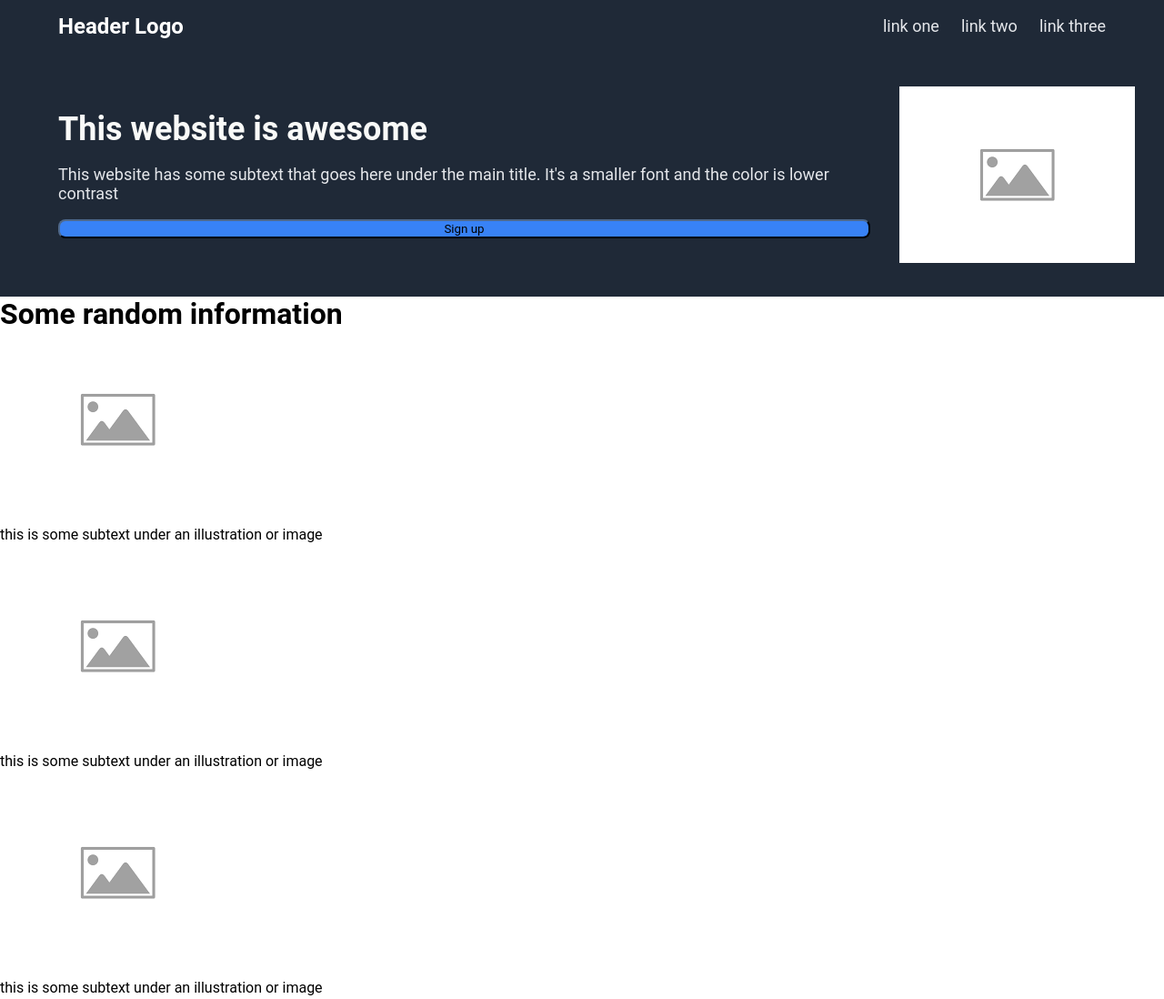
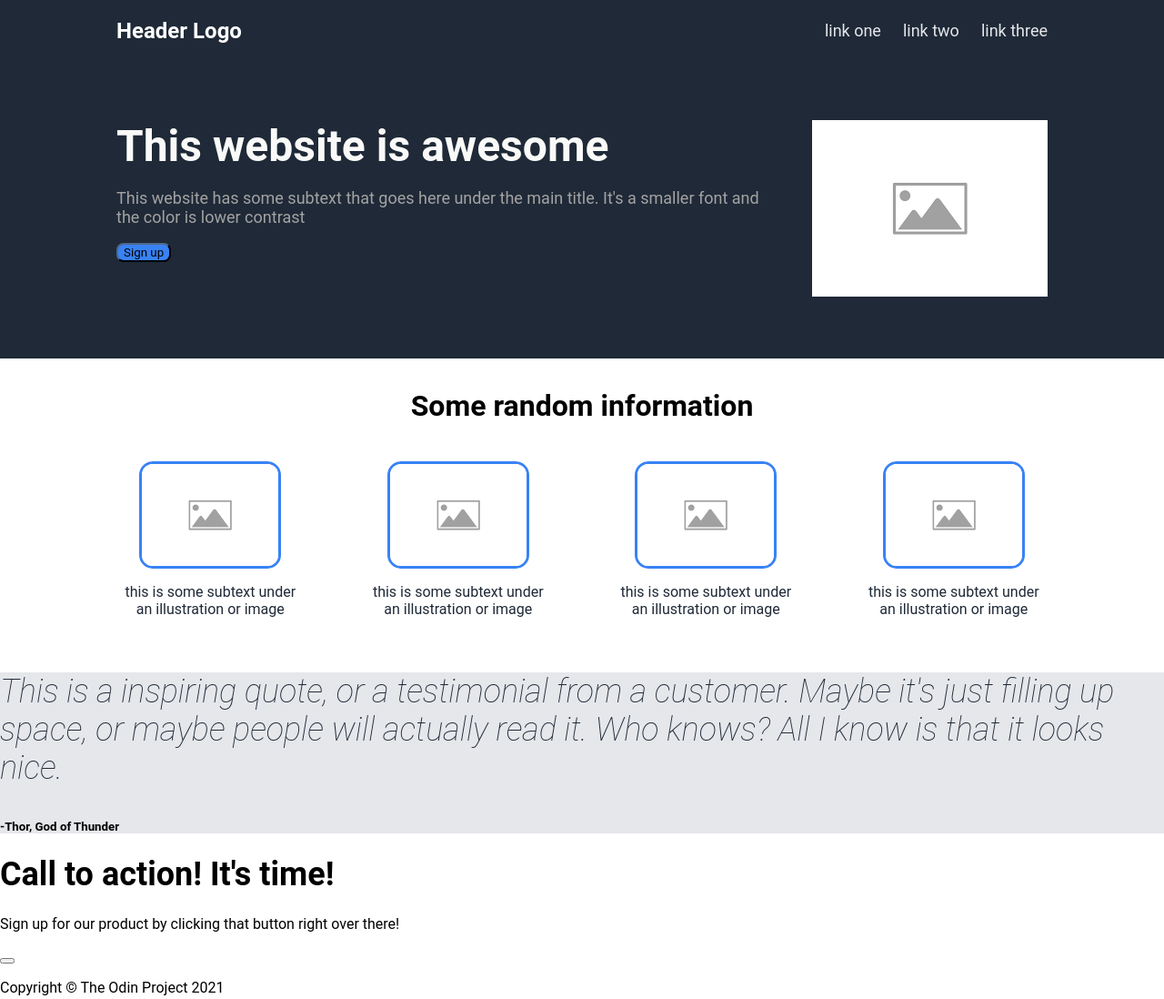
Before and after one commit to JamesKane00/TOP_landing_page, a plain HTML site: page index.html in a window 1280 px wide. Shown: the top 1098 px of the page at 91% size. Drawn offline with Linux system fonts and the light colour scheme.

Commit message:
Finishing Banner & Cards Section

```diff
--- a/index.html
+++ b/index.html
@@ -19,7 +19,7 @@
   </header>
   <body>
     <div class="banner">
-      <div class="info_container">
+      <div class="info-container">
         <h1>This website is awesome</h1>
         <p>
           This website has some subtext that goes here under the main title.
@@ -28,31 +28,61 @@
         <button class="signup">Sign up</button>
       </div>
       <div class="img_container">
-        <img src="./img/placeholder.png" alt="image placeholder" />
+        <img
+          src="./img/placeholder.png"
+          alt="image placeholder"
+          class="main_img"
+        />
       </div>
     </div>
-    <div class="cards">
-      <h1>Some random information</h1>
-      <img src="./img/placeholder.png" alt="image placeholder" />
-      <p>this is some subtext under an illustration or image</p>
-      <img src="./img/placeholder.png" alt="image placeholder" />
-      <p>this is some subtext under an illustration or image</p>
-      <img src="./img/placeholder.png" alt="image placeholder" />
-      <p>this is some subtext under an illustration or image</p>
-      <img src="./img/placeholder.png" alt="image placeholder" />
-      <p>this is some subtext under an illustration or image</p>
+    <h1 class="random_info">Some random information</h1>
+    <div class="card-container">
+      <div class="card">
+        <img
+          class="card_img"
+          src="./img/placeholder.png"
+          alt="image placeholder"
+        />
+        <p>this is some subtext under an illustration or image</p>
+      </div>
+      <div class="card">
+        <img
+          class="card_img"
+          src="./img/placeholder.png"
+          alt="image placeholder"
+        />
+        <p>this is some subtext under an illustration or image</p>
+      </div>
+      <div class="card">
+        <img
+          class="card_img"
+          src="./img/placeholder.png"
+          alt="image placeholder"
+        />
+        <p>this is some subtext under an illustration or image</p>
+      </div>
+      <div class="card">
+        <img
+          class="card_img"
+          src="./img/placeholder.png"
+          alt="image placeholder"
+        />
+        <p>this is some subtext under an illustration or image</p>
+      </div>
     </div>
     <div class="testimonials">
       <p>
-        This is a inspiring quote, or a testimonial from a customer. Maybe it's
-        just filling up space, or maybe people will actually read it. Who knows?
-        All I know is that it looks nice.
+        <em
+          >This is a inspiring quote, or a testimonial from a customer. Maybe
+          it's just filling up space, or maybe people will actually read it. Who
+          knows? All I know is that it looks nice.</em
+        >
       </p>
       <h5>-Thor, God of Thunder</h5>
     </div>
     <div class="signup-container">
-      <div class="signup">
-        <h1 class="call">Call to action! It's time!</h1>
+      <div class="call">
+        <h1 class="action">Call to action! It's time!</h1>
         <p>Sign up for our product by clicking that button right over there!</p>
         <button class="signup_button"></button>
       </div>
--- a/style.css
+++ b/style.css
@@ -10,15 +10,12 @@ header {
     background-color: #1f2937;
     color: white;
     margin: 0;
-}
-
-h1 {
-    margin: 0;
+    padding: 0px 64px;
 }
 
 /* Navbar */
 
-.navigation, .banner p {
+.navigation {
     font-size: 18px;
     color: #e5e7eb;
 }
@@ -47,36 +44,71 @@ h1 {
 .banner {
     background-color: #1f2937;
     color: white;
-    margin: 0;
     display: flex;
-    justify-content: center;
-    padding: 32px;
+    padding: 64px 128px;
 }
 
-.banner h1 {
-    font-size: 36px;
+.info-container h1 {
+    font-size: 48px;
     font-weight: bolder;
     color: #f9faf8;
+    margin: 0;
 }
 
-.info_container {
-    display: flex;
-    flex-direction: column;
-    align-items: left;
-    padding: 32px;
+.info-container p {
+    font-size: 18px;
+    color: #a3a3a3;
 }
 
-.img_container {
+.signup {
+    background-color: #3882f6;
+    border-color: #1f2937;
+    border-radius: 8px;
+}
+
+.info-container {
+    display: inline;
+    text-align: left;
+    margin-right: 32px;
+}
+
+/* Cards */
+
+.random_info {
     display: flex;
     justify-content: center;
     align-items: center;
-}
-.signup {
-    background-color: #3882f6;
-    border-radius: 8px;
-    border-color:#1f2937
+    padding: 12px;
 }
 
+.card-container {
+    display: flex;
+    justify-content: center;
+    align-items: center;
+    padding: 8px 128px;
+    flex-basis: 50%;
+    gap: 66px;
+}
+
+
+.card {
+    border: #3882f6;
+    display: flex;
+    flex-direction: column;
+    justify-content: center;
+    align-items: center;
+    text-align: center;
+}
+
+.card img {
+    width: 150px;
+    border: 3px solid #3882f6;
+    border-radius: 15px;
+}
+
+.card p {
+    color: #1f2937;
+}
 /* Testimonials */
 
 .testimonials {
@@ -86,6 +118,7 @@ h1 {
 .testimonials p {
     color: #1f2937;
     font-size: 36px;
+    font-weight:lighter;
     font-style: italic;
 }
 
```
